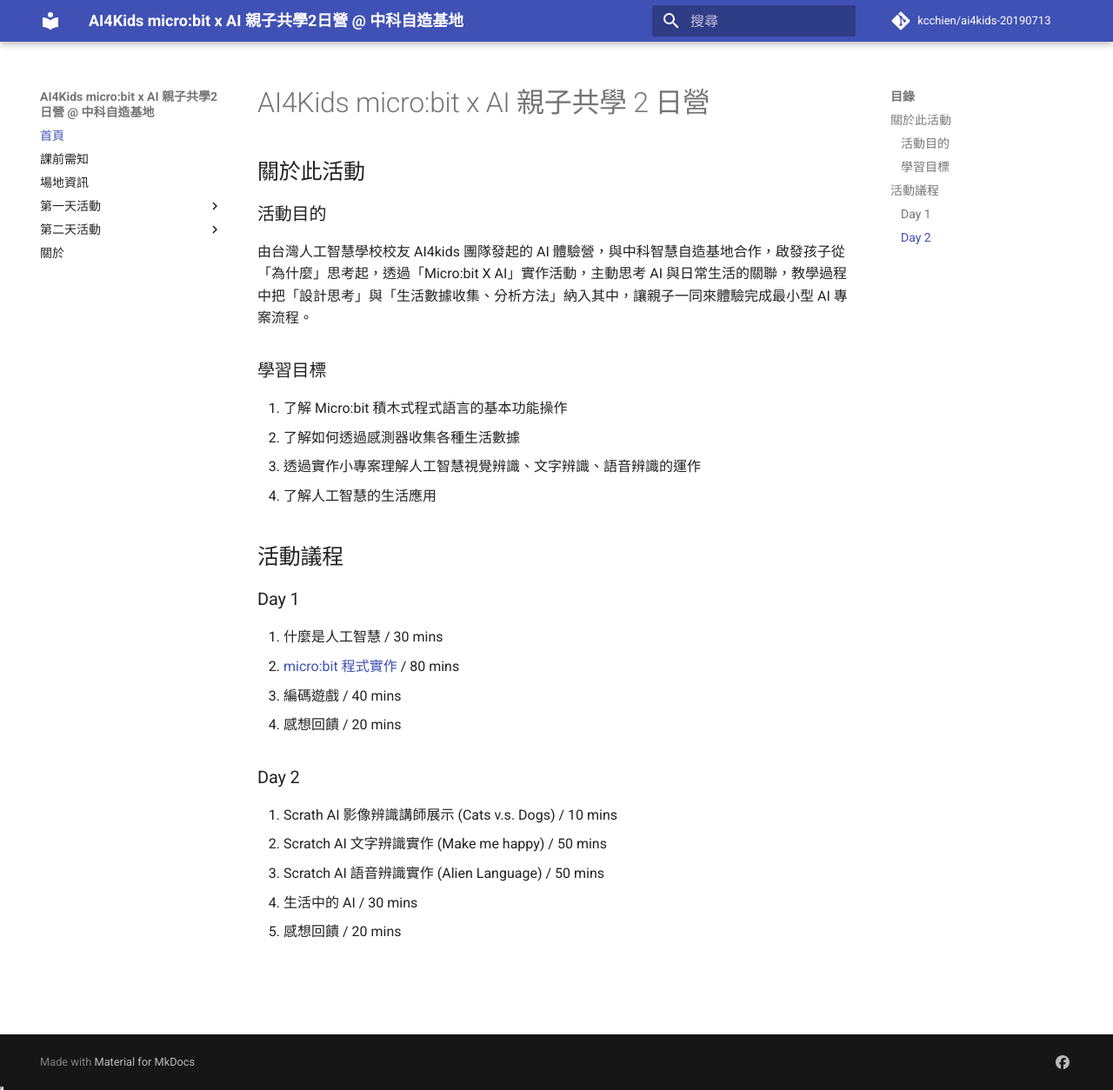
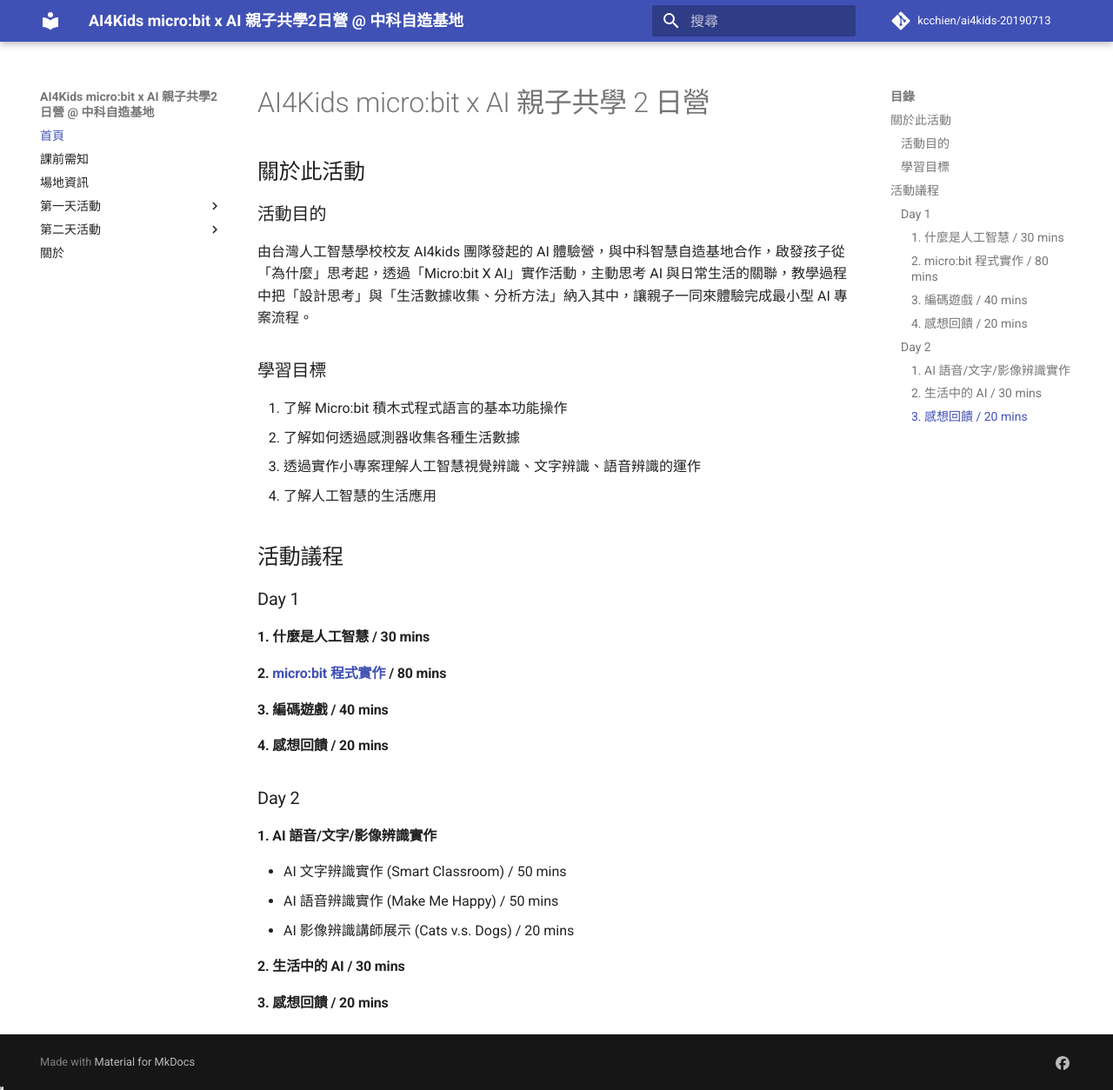
Before and after one commit to kcchien/ai4kids-20190713, an MkDocs documentation site: the page built from docs/index.md, in a window 1280 px wide and 1254 px high. Shown: the whole window at 87% size. Built offline with MkDocs 1.6.1 and Material for MkDocs 9.7.7, drawn with Linux system fonts in a browser that asks for light colours; comment, search, counter and statistics services are not loaded.

```diff
--- a/docs/index.md
+++ b/docs/index.md
@@ -17,15 +17,22 @@
 
 ### Day 1
 
-1. 什麼是人工智慧 / 30 mins
-2. [micro:bit 程式實作](https://ai4kids-20190713.s3-ap-southeast-1.amazonaws.com/day1/microbit+x+AI+%E8%A6%AA%E5%AD%90%E5%85%B1%E5%AD%B8%E7%87%9F+-+D1-microbit%E5%AF%A6%E4%BD%9C%E5%9D%8A.pdf) / 80 mins
-3. 編碼遊戲 / 40 mins
-4. 感想回饋 / 20 mins
+#### 1. 什麼是人工智慧 / 30 mins
+
+#### 2. [micro:bit 程式實作](https://ai4kids-20190713.s3-ap-southeast-1.amazonaws.com/day1/microbit+x+AI+%E8%A6%AA%E5%AD%90%E5%85%B1%E5%AD%B8%E7%87%9F+-+D1-microbit%E5%AF%A6%E4%BD%9C%E5%9D%8A.pdf) / 80 mins
+
+#### 3. 編碼遊戲 / 40 mins
+
+#### 4. 感想回饋 / 20 mins
 
 ### Day 2
 
-1. Scrath AI 影像辨識講師展示 (Cats v.s. Dogs) / 10 mins
-1. Scratch AI 文字辨識實作 (Make me happy) / 50 mins
-1. Scratch AI 語音辨識實作 (Alien Language) / 50 mins
-1. 生活中的 AI / 30 mins
-1. 感想回饋 / 20 mins
+#### 1. AI 語音/文字/影像辨識實作
+
+- AI 文字辨識實作 (Smart Classroom) / 50 mins
+- AI 語音辨識實作 (Make Me Happy) / 50 mins
+- AI 影像辨識講師展示 (Cats v.s. Dogs) / 20 mins
+
+#### 2. 生活中的 AI / 30 mins
+
+#### 3. 感想回饋 / 20 mins
```
Also changed, not shown: site/index.html, site/search/search_index.json, 1 other file.
